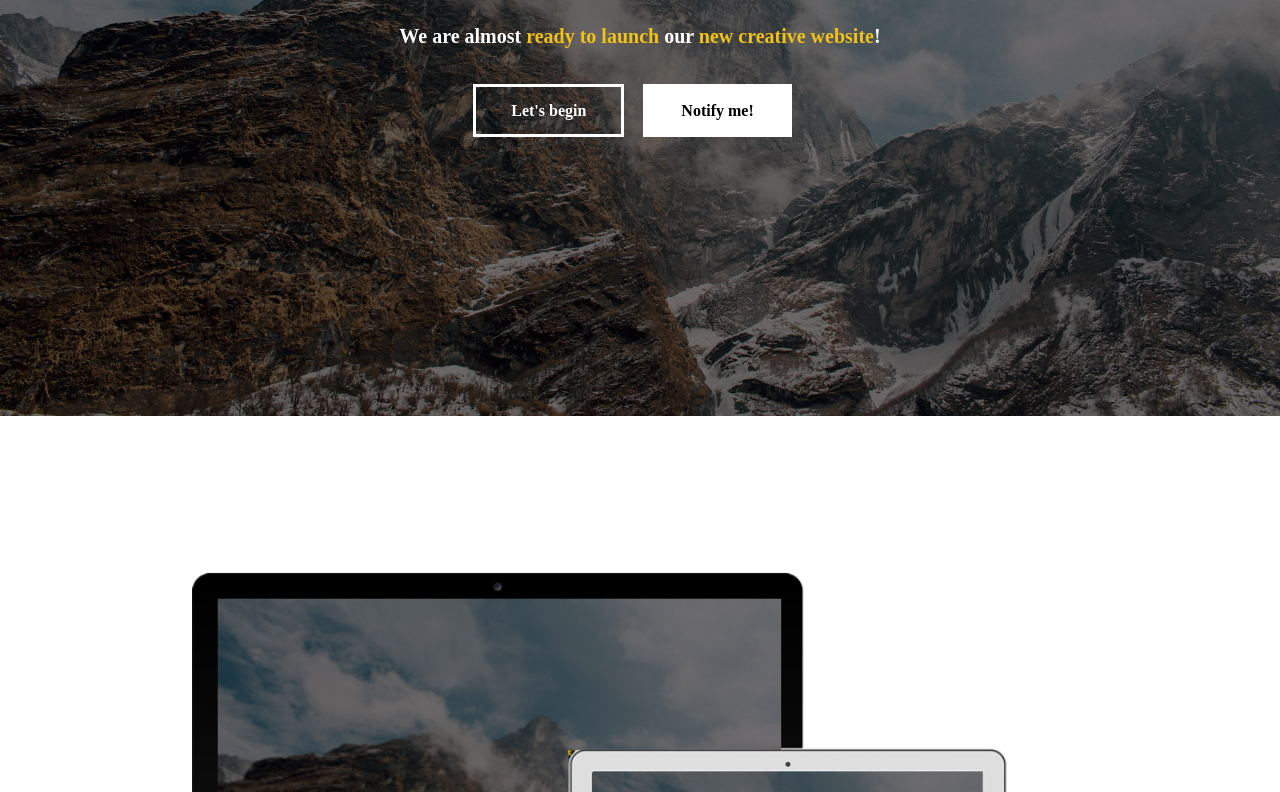
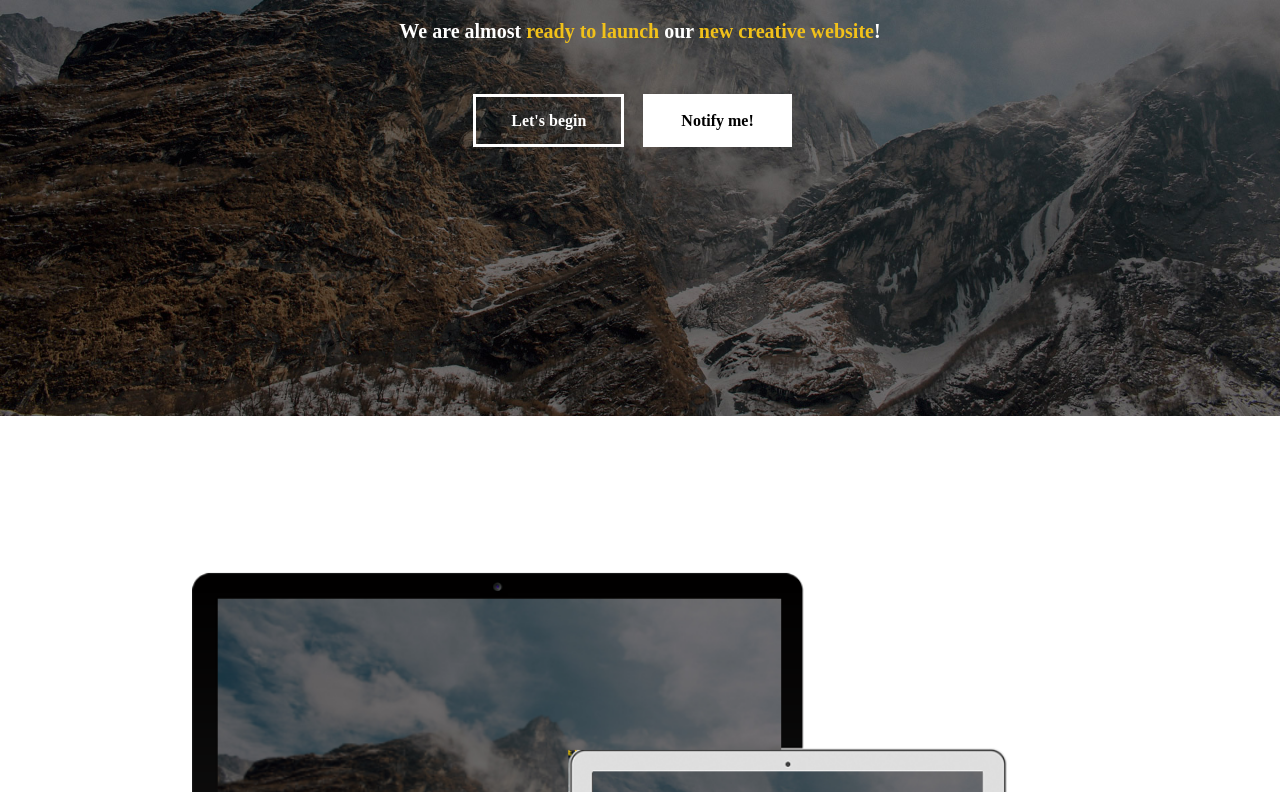
Before and after one commit to Zaymes/Responsive-Design, a plain HTML site: page index.html in a window 1280 px wide. Shown: the part 384-1176 px from the top of the page. Drawn offline with Linux system fonts and the light colour scheme; a web font is replaced by a local one.

Commit message:
changes to header section for line-height and spaces between elements

```diff
--- a/css/style.css
+++ b/css/style.css
@@ -42,6 +42,7 @@ main{
 
 .header-content h1, .intro-content h1, .contact-section h1{
   font-size: 42px;
+  margin-bottom: 20px;
 }
 
 .header-content h2 span{
@@ -159,8 +160,14 @@ footer{
 }
 
 @media screen and (max-width: 1280px){
+
   .header-content h2{
     font-size: 20px;
+    margin-bottom: 40px;
+  }
+  .header-content h2 span{
+    color: #f1c11a;
+    line-height: 50px;
   }
 
   .intro-content{
```
